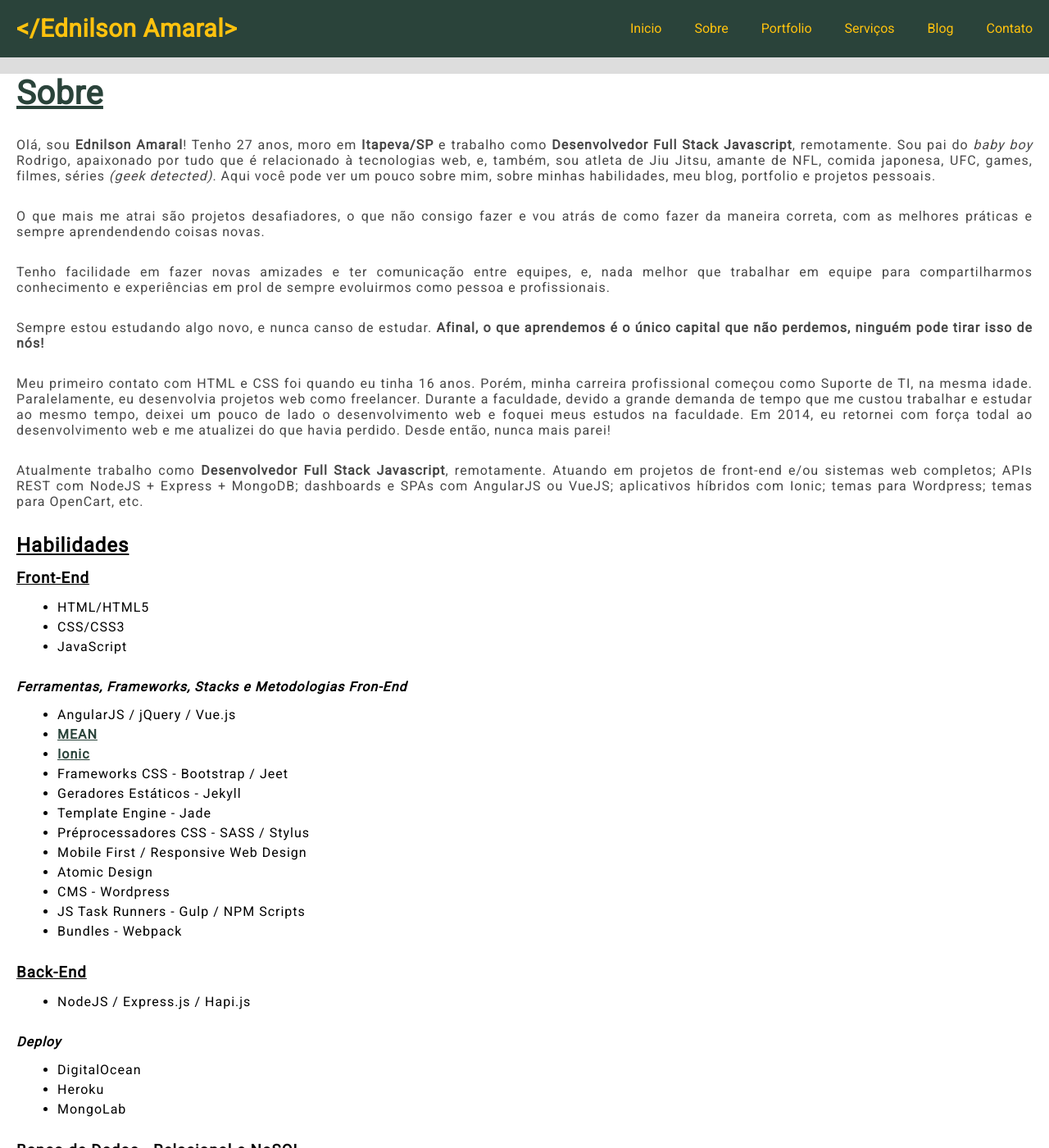
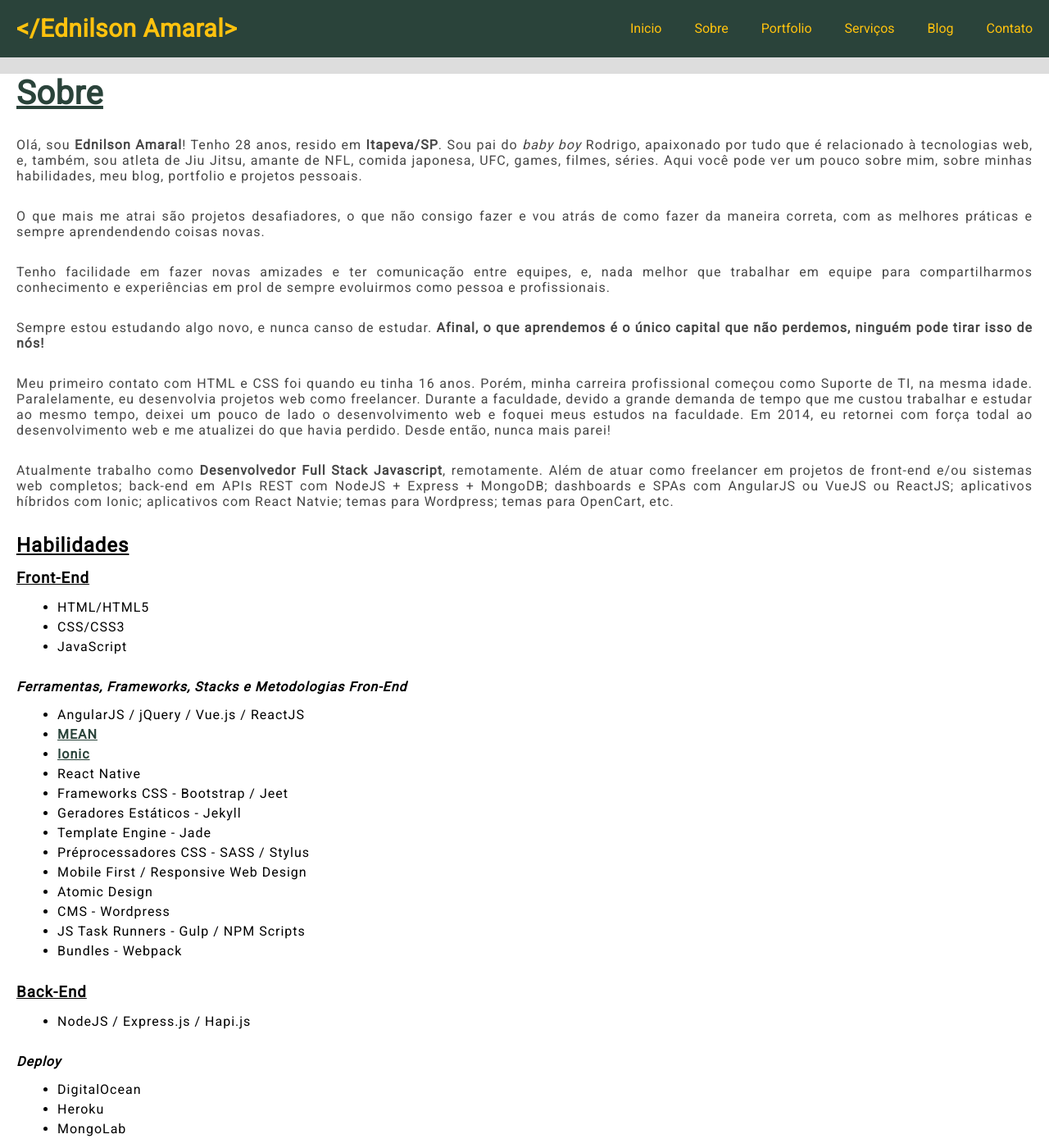
Before and after one commit to ednilsonamaral/ednilsonamaral.github.io, a Jekyll site: the page built from sobre.md, in a window 1280 px wide and 1400 px high. Shown: the whole window at 82% size. Built offline with Jekyll 4.4.1, drawn with Linux system fonts in a browser that asks for light colours; comment, search, counter and statistics services are not loaded.

Commit message:
udpate about me

```diff
--- a/sobre.md
+++ b/sobre.md
@@ -4,7 +4,7 @@ title: Sobre
 permalink: /sobre/
 ---
 
-Olá, sou **Ednilson Amaral**! Tenho 27 anos, moro em **Itapeva/SP** e trabalho como **Desenvolvedor Full Stack Javascript**, remotamente. Sou pai do *baby boy* Rodrigo, apaixonado por tudo que é relacionado à tecnologias web, e, também, sou atleta de Jiu Jitsu, amante de NFL, comida japonesa, UFC, games, filmes, séries *(geek detected)*. Aqui você pode ver um pouco sobre mim, sobre minhas habilidades, meu blog, portfolio e projetos pessoais.
+Olá, sou **Ednilson Amaral**! Tenho 28 anos, resido em **Itapeva/SP**. Sou pai do *baby boy* Rodrigo, apaixonado por tudo que é relacionado à tecnologias web, e, também, sou atleta de Jiu Jitsu, amante de NFL, comida japonesa, UFC, games, filmes, séries. Aqui você pode ver um pouco sobre mim, sobre minhas habilidades, meu blog, portfolio e projetos pessoais.
 
 O que mais me atrai são projetos desafiadores, o que não consigo fazer e vou atrás de como fazer da maneira correta, com as melhores práticas e sempre aprendendendo coisas novas.
 
@@ -14,8 +14,7 @@ Sempre estou estudando algo novo, e nunca canso de estudar. **Afinal, o que apre
 
 Meu primeiro contato com HTML e CSS foi quando eu tinha 16 anos. Porém, minha carreira profissional começou como Suporte de TI, na mesma idade. Paralelamente, eu desenvolvia projetos web como freelancer. Durante a faculdade, devido a grande demanda de tempo que me custou trabalhar e estudar ao mesmo tempo, deixei um pouco de lado o desenvolvimento web e foquei meus estudos na faculdade. Em 2014, eu retornei com força todal ao desenvolvimento web e me atualizei do que havia perdido. Desde então, nunca mais parei!
 
-Atualmente trabalho como **Desenvolvedor Full Stack Javascript**, remotamente. Atuando em projetos de front-end e/ou sistemas web completos; APIs REST com NodeJS + Express + MongoDB; dashboards e SPAs com AngularJS ou VueJS; aplicativos híbridos com Ionic; temas para Wordpress; temas para OpenCart, etc.
-
+Atualmente trabalho como **Desenvolvedor Full Stack Javascript**, remotamente. Além de atuar como freelancer em projetos de front-end e/ou sistemas web completos; back-end em APIs REST com NodeJS + Express + MongoDB; dashboards e SPAs com AngularJS ou VueJS ou ReactJS; aplicativos híbridos com Ionic; aplicativos com React Natvie; temas para Wordpress; temas para OpenCart, etc.
 
 
 ## Habilidades
@@ -29,9 +28,10 @@ Atualmente trabalho como **Desenvolvedor Full Stack Javascript**, remotamente. A
 
 #### Ferramentas, Frameworks, Stacks e Metodologias Fron-End
 
-* AngularJS  / jQuery  / Vue.js
+* AngularJS  / jQuery  / Vue.js / ReactJS
 * [MEAN](https://github.com/Webschool-io/be-mean-instagram)
 * [Ionic](ionicframework.com)
+* React Native
 * Frameworks CSS - Bootstrap  / Jeet
 * Geradores Estáticos - Jekyll
 * Template Engine - Jade
```
